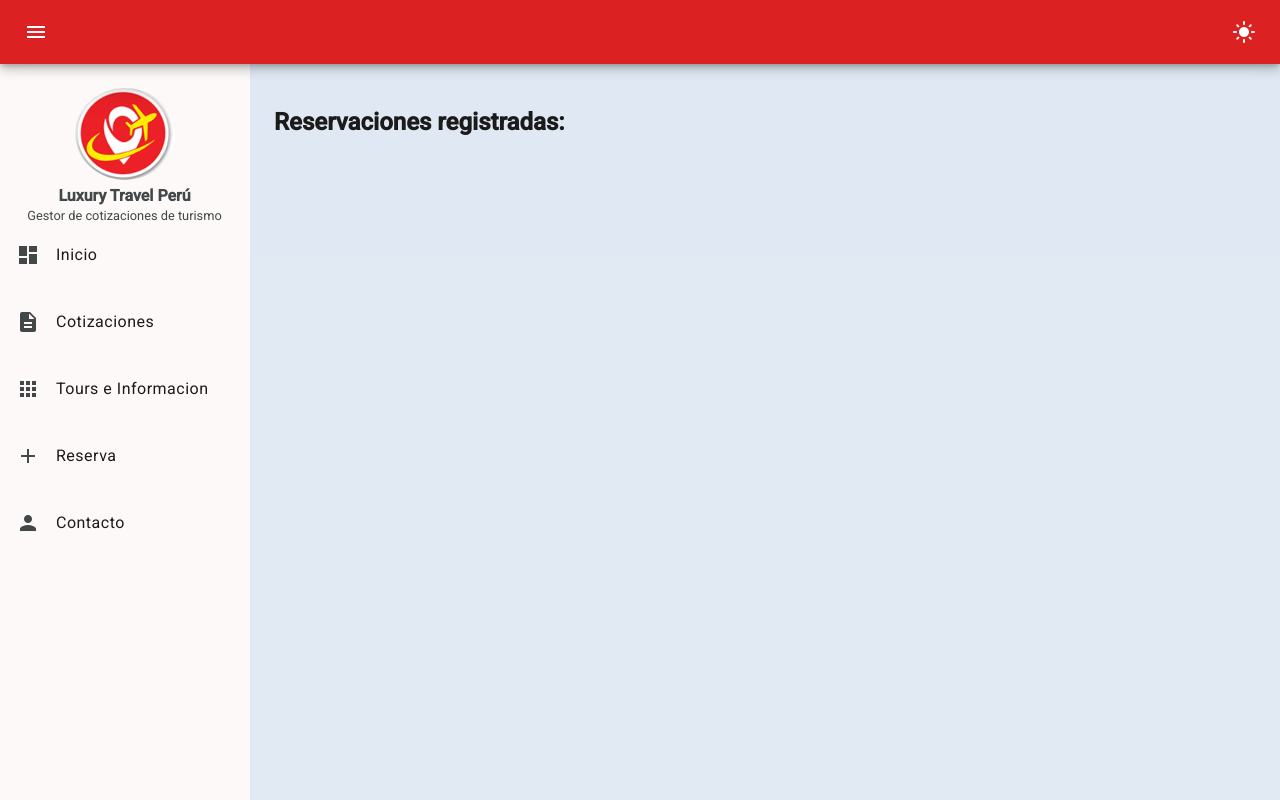
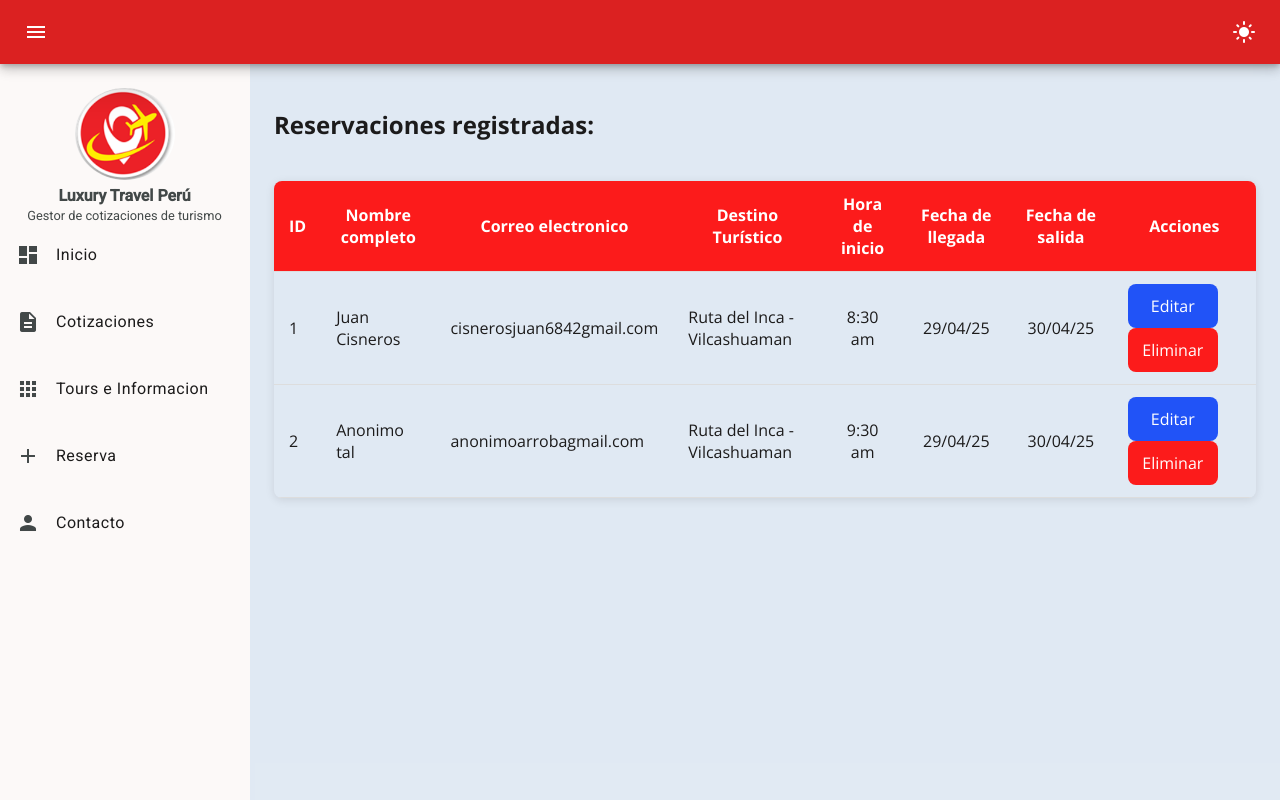
Before and after one commit to JJCG6842/Proyecto, an Angular app: page /reserva-detail in a window 1280 px wide. Built offline with nearby package versions, Linux system fonts and the light colour scheme.

Commit message:
cuarto avance - tablas

```diff
--- a/src/app/pages/reserva/reserva-detail/reserva-detail.component.html
+++ b/src/app/pages/reserva/reserva-detail/reserva-detail.component.html
@@ -1,3 +1,47 @@
 <div>
     <h2 class="title">Reservaciones registradas:</h2>
 </div>
+
+<div class="table">
+    <table>
+        <thead>
+            <th>ID</th>
+            <th>Nombre completo</th>
+            <th>Correo electronico</th>
+            <th>Destino Turístico</th>
+            <th>Hora de inicio</th>
+            <th>Fecha de llegada</th>
+            <th>Fecha de salida</th>
+            <th>Acciones</th>
+        </thead>
+        <tbody>
+            <tr>
+                <td>1</td>
+                <td>Juan Cisneros</td>
+                <td>cisnerosjuan6842gmail.com</td>
+                <td>Ruta del Inca - Vilcashuaman</td>
+                <td style="text-align: center;">8:30 am</td>
+                <td style="text-align: center;">29/04/25</td>
+                <td style="text-align: center;">30/04/25</td>
+                <td>
+                    <button class="boton1">Editar</button>
+                    <button class="boton2">Eliminar</button>
+                </td>
+            </tr>
+
+            <tr>
+                <td>2</td>
+                <td>Anonimo tal</td>
+                <td>anonimoarrobagmail.com</td>
+                <td>Ruta del Inca - Vilcashuaman</td>
+                <td style="text-align: center;">9:30 am</td>
+                <td style="text-align: center;">29/04/25</td>
+                <td style="text-align: center;">30/04/25</td>
+                <td>
+                    <button class="boton1">Editar</button>
+                    <button class="boton2">Eliminar</button>
+                </td>
+            </tr>
+        </tbody>
+    </table>
+</div>
--- a/src/app/pages/reserva/reserva-detail/reserva-detail.component.scss
+++ b/src/app/pages/reserva/reserva-detail/reserva-detail.component.scss
@@ -0,0 +1,61 @@
+*{
+    font-family: "Open Sans", sans-serif;
+}
+
+.table {
+    width: 100%;
+    overflow-x: auto;
+    margin: 20px auto;
+    border-radius: 8px;
+    box-shadow: 0 2px 10px rgba(0, 0, 0, 0.1);
+    position: relative;
+    top: 20px;
+}
+
+.table table {
+    width: 100%;
+    border-collapse: collapse;
+    min-width: 800px;
+}
+
+.table thead {
+    background-color: rgb(252, 27, 27);
+    color: white;
+    text-align: center;
+    height: 60px;
+}
+
+.table th, .table td {
+    padding: 12px 15px;
+    border-bottom: 1px solid #ddd;
+}
+
+.boton1,
+.boton2{
+    padding: 8px 16px;
+    margin-right: 10px;
+    width: 90px;
+    height: 44px;
+    border: none;
+    border-radius: 8px;
+    color: white;
+    font-size: 16px;
+    padding: 10px 0;
+    cursor: pointer;
+}
+
+.boton1 {
+    background: rgb(33, 83, 247);
+  }
+
+.boton2 {
+    background: rgb(252, 27, 27);
+}
+
+.boton1:hover{
+    background: rgb(59, 102, 245);
+}
+
+.boton2:hover{
+    background: rgb(243, 47, 47);
+}
--- a/src/app/pages/reserva/reserva-detail/reserva-detail.component.ts
+++ b/src/app/pages/reserva/reserva-detail/reserva-detail.component.ts
@@ -1,4 +1,5 @@
 import { Component } from '@angular/core';
+import { ReservaComponent } from '../reserva.component';
 
 @Component({
   selector: 'app-reserva-detail',
--- a/src/app/pages/reserva/reserva.component.html
+++ b/src/app/pages/reserva/reserva.component.html
@@ -2,40 +2,41 @@
   <h2 class="title">Menu de reservas</h2>
 </div>
 
-
 <div class="container">
   <form [formGroup]="formReserva">
-      <div class="row">
+    <div class="form-grid">
+      <!-- Nombre -->
       <div>
-        <mat-form-field>
+        <mat-form-field appearance="fill">
           <mat-label>Nombre y apellido:</mat-label>
-            <input matInput formControlName="name">
+          <input matInput formControlName="name" />
         </mat-form-field>
         <div [hidden]="name.valid || name.pristine" style="color: red;">
           <span *ngIf="name.errors?.['required']">El campo es requerido</span>
         </div>
       </div>
 
+      <!-- Email -->
       <div>
-          <mat-form-field>
+        <mat-form-field appearance="fill">
           <mat-label>Email:</mat-label>
-            <input matInput matInput formControlName="email">
+          <input matInput formControlName="email" />
         </mat-form-field>
         <div [hidden]="email.valid || email.pristine" style="color: red;">
           <span *ngIf="email.errors?.['required']">El campo es requerido</span>
-
           <span *ngIf="email.errors?.['email']">Email no valido</span>
         </div>
       </div>
 
+      <!-- Destino -->
       <div>
-          <mat-form-field>
-            <mat-label>Destino Turistico</mat-label>
-            <mat-select matInput formControlName="destino">
-              <mat-option value="one">Libertad Americana(wari)</mat-option>
-              <mat-option value="dos">City Tour Tradicional(Huamanga)</mat-option>
-              <mat-option value="tres">Aguas Tuquesas Millpu</mat-option>
-              <mat-option value="cuatro">Laguna Azul(el caribe andino)</mat-option>
+        <mat-form-field appearance="fill">
+          <mat-label>Destino Turístico</mat-label>
+          <mat-select formControlName="destino">
+            <mat-option value="one">Libertad Americana (wari)</mat-option>
+            <mat-option value="dos">City Tour Tradicional (Huamanga)</mat-option>
+            <mat-option value="tres">Aguas Turquesas Millpu</mat-option>
+            <mat-option value="cuatro">Laguna Azul (el caribe andino)</mat-option>
             <mat-option value="cinco">Ruta del Inca - Vilcashuaman</mat-option>
             <mat-option value="sies">Piscinas Termales - Colpa</mat-option>
             <mat-option value="siete">Aguas Termales - Pachapupum</mat-option>
@@ -47,10 +48,11 @@
         </div>
       </div>
 
+      <!-- Hora de inicio -->
       <div>
-          <mat-form-field>
+        <mat-form-field appearance="fill">
           <mat-label>Hora de inicio</mat-label>
-            <input matInput [matTimepicker]="timePicker" formControlName="horainicio">
+          <input matInput [matTimepicker]="timePicker" formControlName="horainicio" />
           <mat-timepicker-toggle matIconSuffix [for]="timePicker"></mat-timepicker-toggle>
           <mat-timepicker #timePicker></mat-timepicker>
         </mat-form-field>
@@ -59,10 +61,11 @@
         </div>
       </div>
 
+      <!-- Fecha de llegada -->
       <div>
         <mat-form-field appearance="fill">
           <mat-label>Fecha de llegada:</mat-label>
-            <input matInput [matDatepicker]="arrivalPicker" formControlName="fechallegada">
+          <input matInput [matDatepicker]="arrivalPicker" formControlName="fechallegada" />
           <mat-datepicker-toggle matSuffix [for]="arrivalPicker"></mat-datepicker-toggle>
           <mat-datepicker #arrivalPicker></mat-datepicker>
         </mat-form-field>
@@ -71,10 +74,11 @@
         </div>
       </div>
 
+      <!-- Fecha de salida -->
       <div>
         <mat-form-field appearance="fill">
           <mat-label>Fecha de salida:</mat-label>
-            <input matInput [matDatepicker]="departurePicker" formControlName="fechasalida">
+          <input matInput [matDatepicker]="departurePicker" formControlName="fechasalida" />
           <mat-datepicker-toggle matSuffix [for]="departurePicker"></mat-datepicker-toggle>
           <mat-datepicker #departurePicker></mat-datepicker>
         </mat-form-field>
@@ -82,22 +86,18 @@
           <span *ngIf="fechasalida.errors?.['required']">El campo es requerido</span>
         </div>
       </div>
+    </div>
 
-
-
-
-          <div style="text-align: right; width: 100%;">
-            <button mat-flat-button style="background: rgb(243, 29, 29); color: white; position: relative; right: 15px;">
+    <div style="text-align: right; margin-top: 20px;">
+      <button mat-flat-button style="background: rgb(243, 29, 29); color: white;" (click)="procesar()">
         Registrar reserva
       </button>
-            <button mat-flat-button style="background: rgb(243, 29, 29); color: white;" (click)="verReserva()">Ver reservas</button>
-          </div>
-
+      <button mat-flat-button style="background: rgb(243, 29, 29); color: white; margin-left: 10px;" (click)="verReserva()">
+        Ver reservas
+      </button>
     </div>
   </form>
-
 </div>
-
 
 <!--
 
--- a/src/app/pages/reserva/reserva.component.scss
+++ b/src/app/pages/reserva/reserva.component.scss
@@ -1,5 +1,10 @@
 *{
     font-family: "Open Sans", sans-serif;
+}
+
+.title{
+  font-size: 29px;
+  font-weight: bold;
 }
 
 .container {
@@ -13,17 +18,17 @@
     box-shadow: 0 4px 12px rgba(0, 0, 0, 0.1);
   }
 
-.row {
-  display: flex;
-  justify-content: space-between;
-  gap: 1rem;
-  flex-wrap: wrap;
-  margin-bottom: 1rem;
+
+
+.form-grid {
+  display: grid;
+  grid-template-columns: 1fr 1fr;
+  gap: 20px;
 }
 
 mat-form-field {
   flex: 1 1 48%;
-  min-width: 200px;
+  min-width: 280px;
 }
 
 
--- a/src/app/pages/reserva/reserva.component.ts
+++ b/src/app/pages/reserva/reserva.component.ts
@@ -10,6 +10,7 @@ import {provideNativeDateAdapter} from '@angular/material/core';
 import {MatNativeDateModule} from '@angular/material/core';
 import { MatDatepickerModule } from '@angular/material/datepicker';
 import { CommonModule } from '@angular/common';
+
 
 @Component({
   selector: 'app-reserva',
@@ -60,6 +61,20 @@ export class ReservaComponent {
     return this.formReserva.get('fechasalida') as FormControl;
   }
 
+  procesar() {
+    console.log(this.formReserva.value);
+
+  // Limpiar el formulario
+  this.formReserva.reset({
+    name: '',
+    email: '',
+    destino: '',
+    horainicio: '',
+    fechallegada: '',
+    fechasalida: '',
+  });
+  }
+
 
 
 
```
Lines whose indentation alone changed are shown as unchanged.
